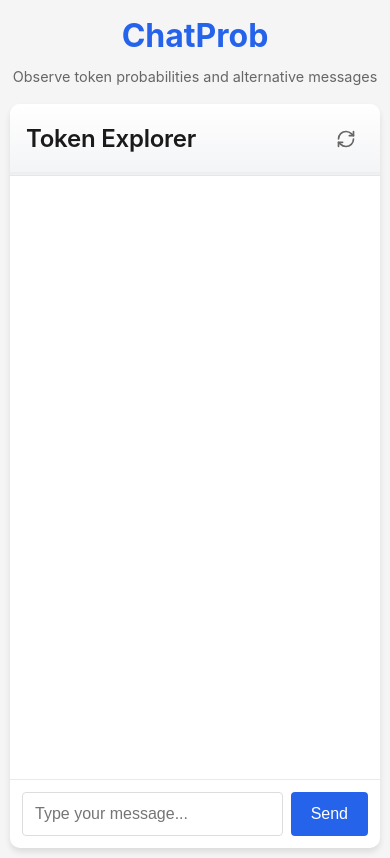
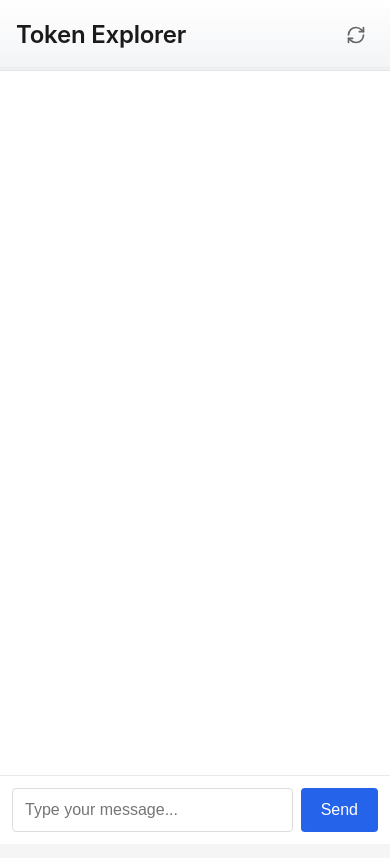
Before and after one commit to rdtiv/chatprob, a Next.js app: page / in a window 390 px wide. Built offline with nearby package versions, Linux system fonts and the light colour scheme.

Commit message:
Optimize mobile UI layout with full-screen chat and hidden headers

```diff
--- a/styles/globals.css
+++ b/styles/globals.css
@@ -329,12 +329,13 @@
 
 @media (max-width: 768px) {
   main {
-    padding: 10px;
+    padding: 0;
   }
 
   .chat-container {
-    height: calc(100vh - 100px);
+    height: 100vh;
     margin: 0;
+    border-radius: 0;
   }
 
   .message {
@@ -350,14 +351,8 @@
     font-size: 16px;
   }
 
-  .app-title {
-    font-size: 2rem;
-    margin-bottom: 0.25rem;
-  }
-
-  .app-subtitle {
-    font-size: 0.9rem;
-    margin-bottom: 1rem;
+  .app-title, .app-subtitle {
+    display: none;
   }
 }
 
```
